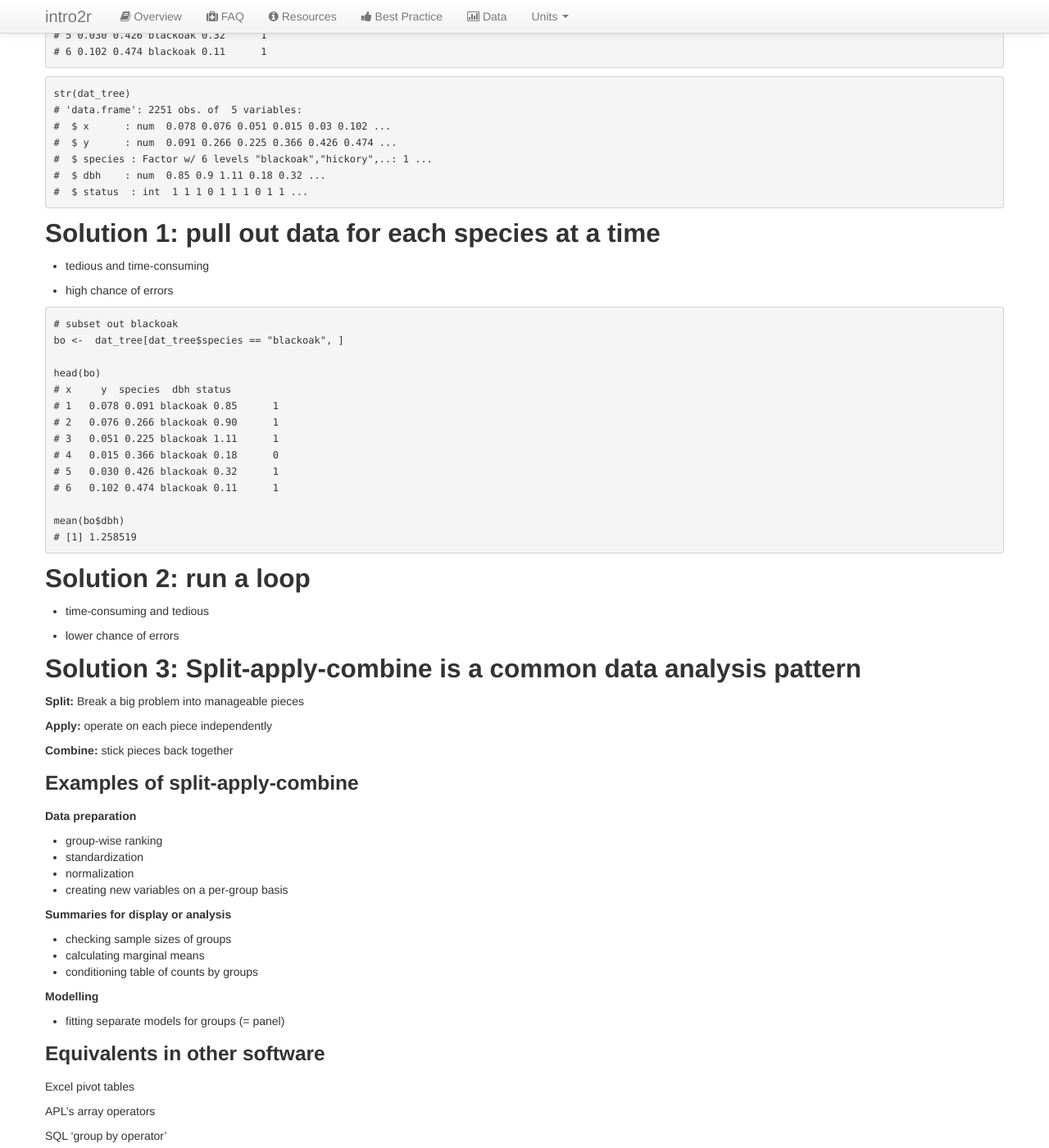
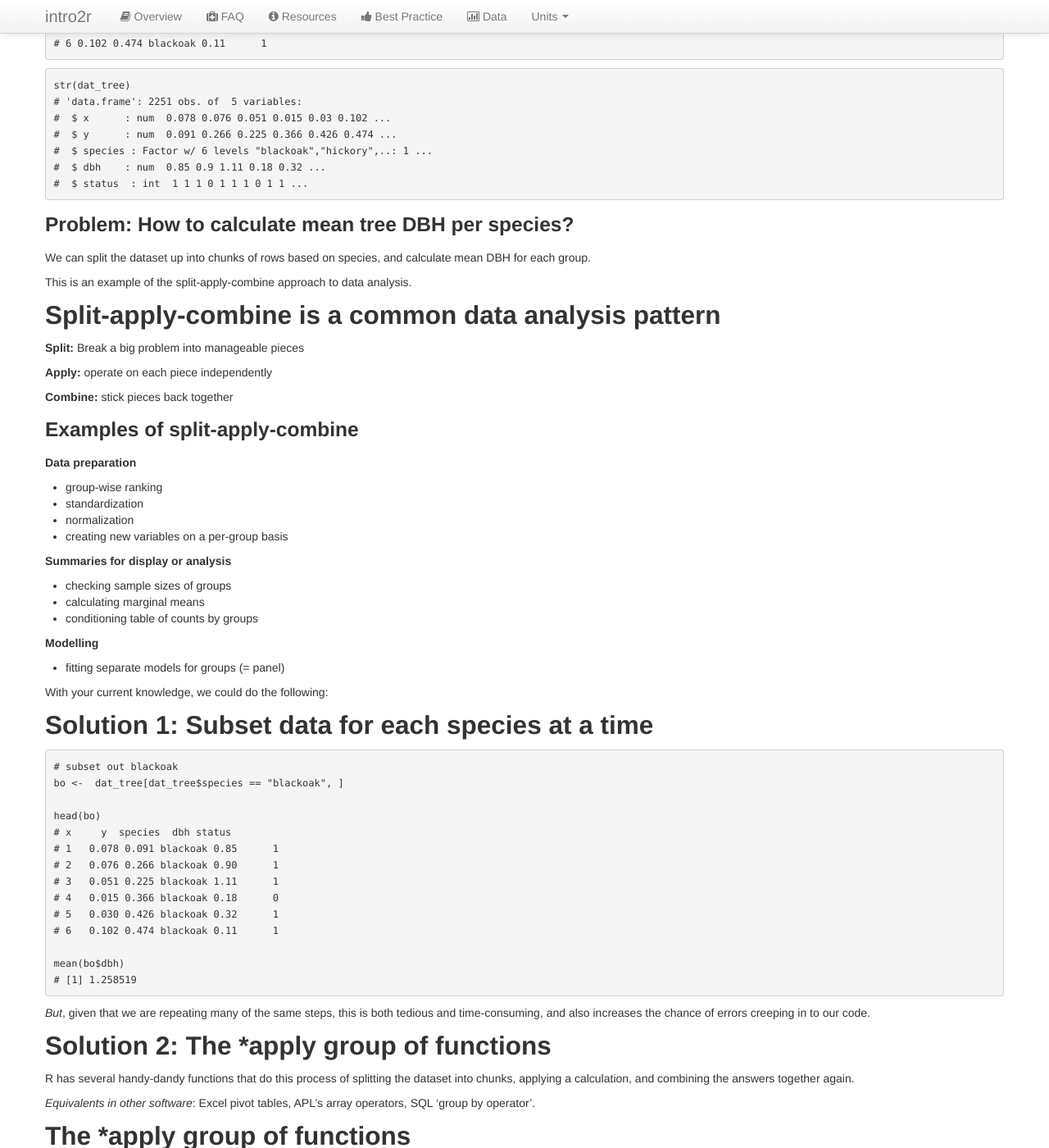
Before and after one commit to intro2r/intro2r, a Jekyll site: the page built from unit3/split-apply-combine.md, in a window 1280 px wide and 1400 px high, scrolled down 758 px. Shown: the whole window at 82% size. Built offline with Jekyll 4.4.1, drawn with Linux system fonts in a browser that asks for light colours; some of the changed text lies outside the part shown.

Commit message:
Update split-apply-combine.md

````diff
--- a/unit3/split-apply-combine.md
+++ b/unit3/split-apply-combine.md
@@ -6,10 +6,9 @@ title: Split-Apply-Combine
 
 # The Split-Apply-Combine Strategy for Data Analysis
 
- **Problem:** How to calculate mean tree DBH per species?
-
 
 ![](img/treeplot.png)
+**Figure 1.** A map of tree locations in a 1-ha plot. Each circle represents a stem, the size corresponds to the DBH, x- and y-axes are the position.
 
 
 
@@ -35,49 +34,20 @@ str(dat_tree)
 #  $ status  : int  1 1 1 0 1 1 1 0 1 1 ...
 ```
 
+### Problem: How to calculate mean tree DBH per species?
 
-## Solution 1: pull out data for each species at a time
+We can split the dataset up into chunks of rows based on species, and calculate mean DBH for each group.
 
- - tedious and time-consuming
-
- - high chance of errors
+This is an example of the split-apply-combine approach to data analysis.
 
 
-```r
-# subset out blackoak
-bo <-  dat_tree[dat_tree$species == "blackoak", ]
-
-head(bo)
-# x     y  species  dbh status
-# 1   0.078 0.091 blackoak 0.85      1
-# 2   0.076 0.266 blackoak 0.90      1
-# 3   0.051 0.225 blackoak 1.11      1
-# 4   0.015 0.366 blackoak 0.18      0
-# 5   0.030 0.426 blackoak 0.32      1
-# 6   0.102 0.474 blackoak 0.11      1
-
-mean(bo$dbh)
-# [1] 1.258519
-```
-
-
-## Solution 2: run a loop
-
- - time-consuming and tedious
-
- - lower chance of errors
-
-
-
-## Solution 3: Split-apply-combine is a common data analysis pattern
+## Split-apply-combine is a common data analysis pattern
 
 **Split:** Break a big problem into manageable pieces
 
 **Apply:** operate on each piece independently
 
 **Combine:** stick pieces back together
-
-
 
 
 ### Examples of split-apply-combine
@@ -101,15 +71,35 @@ mean(bo$dbh)
  - fitting separate models for groups (= panel)
 
 
+With your current knowledge, we could do the following:
+
+## Solution 1: Subset data for each species at a time
+
+```r
+# subset out blackoak
+bo <-  dat_tree[dat_tree$species == "blackoak", ]
+
+head(bo)
+# x     y  species  dbh status
+# 1   0.078 0.091 blackoak 0.85      1
+# 2   0.076 0.266 blackoak 0.90      1
+# 3   0.051 0.225 blackoak 1.11      1
+# 4   0.015 0.366 blackoak 0.18      0
+# 5   0.030 0.426 blackoak 0.32      1
+# 6   0.102 0.474 blackoak 0.11      1
+
+mean(bo$dbh)
+# [1] 1.258519
+```
+
+*But*, given that we are repeating many of the same steps, this is both tedious and time-consuming, and also increases the chance of errors creeping in to our code.
 
 
-### Equivalents in other software
+## Solution 2: The *apply group of functions
 
-Excel pivot tables
+R has several handy-dandy functions that do this process of splitting the dataset into chunks, applying a calculation, and combining the answers together again.
 
-APL's array operators
-
-SQL 'group by operator'
+*Equivalents in other software*: Excel pivot tables, APL's array operators, SQL 'group by operator'.
 
 
 ## The *apply group of functions
````
